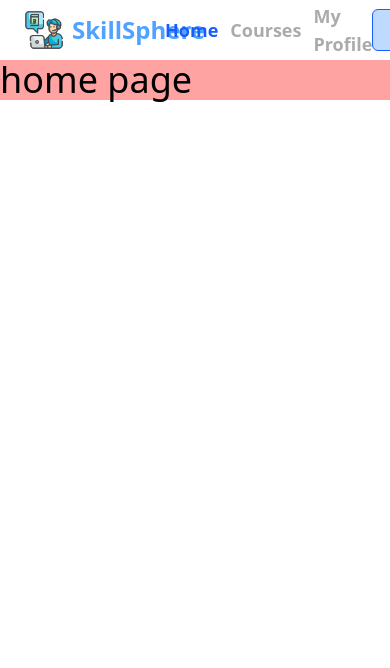
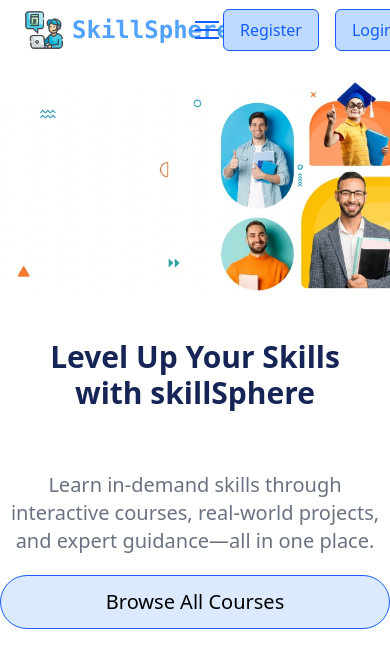
Before and after one commit to Rakib-dhali/Coursify, a Next.js app: page / in a window 390 px wide. Shown: the top 668 px of the page. Built offline with nearby package versions, Linux system fonts and the light colour scheme.

Commit message:
Add Banner component for skillSphere landing page
- Implemented responsive Banner component with background image
- Added title, description, and button for course browsing
- Ensured mobile and desktop views are optimized with conditional rendering

```diff
--- a/package.json
+++ b/package.json
@@ -12,7 +12,9 @@
     "motion": "^12.38.0",
     "next": "16.2.4",
     "react": "19.2.4",
-    "react-dom": "19.2.4"
+    "react-dom": "19.2.4",
+    "react-rough-notation": "^1.0.8",
+    "rough-notation": "^0.5.1"
   },
   "devDependencies": {
     "@tailwindcss/postcss": "^4",
--- a/src/app/(main)/page.tsx
+++ b/src/app/(main)/page.tsx
@@ -1,8 +1,9 @@
-import Image from "next/image";
+import Banner from "@/components/Banner";
 
-export default function page() {
+export default function HomePage() {
   return (
-    <div className="bg-red-300 text-4xl ">home page
-    </div>
+    <>
+     <Banner/>
+    </>
   );
 }
--- /dev/null
+++ b/src/components/Banner.tsx
@@ -0,0 +1,35 @@
+const Banner = () => {
+  return (
+    <>
+      <div
+        className="mx-auto bg-cover bg-center max-w-369 w-full aspect-video mt-5 md:mt-10 lg:mt-20 flex flex-col items-start justify-center gap-5 md:gap-8 lg:gap-10  "
+        style={{ backgroundImage: "url('/assets/banner.png')" }}
+      >
+        <h1 className="font-bold hidden text-2xl pl-5 md:text-3xl lg:text-6xl text-blue-950 md:flex items-center flex-wrap w-2/3 leading-20">
+          Level Up Your Skills with skillSphere
+        </h1>
+        <p className="pl-5 text-gray-500 hidden md:flex text-xl">
+          Learn in-demand skills through interactive courses, real-world
+          projects, <br /> and expert guidance—all in one place.
+        </p>
+        <button className="ml-5 hidden cursor-pointer hover:bg-blue-200 md:flex font-medium text-xl border border-blue-600 rounded-full px-5 py-3 bg-blue-100 ">
+          Browse All Courses
+        </button>
+      </div>
+      <div className="md:hidden flex flex-col gap-5">
+        <h1 className="font-bold text-3xl p-10 l text-blue-950 flex items-center text-center ">
+          Level Up Your Skills with skillSphere
+        </h1>
+        <p className="text-center text-gray-500 text-xl">
+          Learn in-demand skills through interactive courses, real-world
+          projects, and expert guidance—all in one place.
+        </p>
+        <button className="font-medium cursor-pointer hover:bg-blue-200 text-xl border border-blue-600 rounded-full px-5 py-3 bg-blue-100 ">
+          Browse All Courses
+        </button>
+      </div>
+    </>
+  );
+};
+
+export default Banner;
--- a/src/components/Nav.tsx
+++ b/src/components/Nav.tsx
@@ -13,6 +13,7 @@ export default function Nav() {
 
   const { scrollY } = useScroll();
   const [hidden, setHidden] = useState<boolean>(false);
+  const [menuOpen, setMenuOpen] = useState<boolean>(false);
 
   useMotionValueEvent(scrollY, "change", (current) => {
     const previous: number = scrollY.getPrevious() ?? 0;
@@ -40,15 +41,19 @@ export default function Nav() {
       }}
       transition={{ duration: 0.3, ease: "easeInOut" }}
     >
-      <div className="max-w-277.5 mx-auto h-15 flex items-center justify-between px-6  backdrop-blur-md">
+      <div className="max-w-369 mx-auto h-15 lg:h-20 flex items-center justify-between px-6  backdrop-blur-md">
         <div className="flex items-center">
           <Link href="/" className="flex items-center">
             <Image src="/assets/logo.png" alt="logo" width={40} height={40} />
-            <span className="ml-2 font-bold text-2xl text-blue-400">SkillSphere</span>
+            <span className="ml-2 font-bold text-2xl text-blue-400 font-mono">
+              SkillSphere
+            </span>
           </Link>
         </div>
 
-        <nav className="flex items-center gap-3">
+        <nav className="relative flex items-center gap-3">
+          {/* Desktop links */}
+          <div className="hidden md:flex items-center gap-3">
             <Link href="/" className={activeClass("/")}>
               Home
             </Link>
@@ -58,17 +63,70 @@ export default function Nav() {
             <Link href="/my-profile" className={activeClass("/my-profile")}>
               My Profile
             </Link>
+          </div>
+
+          {/* Mobile hamburger button */}
+          <button
+            className="md:hidden flex flex-col justify-center items-center gap-1.5 w-8 h-8"
+            onClick={() => setMenuOpen((prev) => !prev)}
+            aria-label="Toggle menu"
+            aria-expanded={menuOpen}
+          >
+            <span
+              className={`block h-0.5 w-6 bg-blue-600 transition-transform duration-300 ${menuOpen ? "translate-y-2 rotate-45" : ""}`}
+            />
+            <span
+              className={`block h-0.5 w-6 bg-blue-600 transition-opacity duration-300 ${menuOpen ? "opacity-0" : ""}`}
+            />
+            <span
+              className={`block h-0.5 w-6 bg-blue-600 transition-transform duration-300 ${menuOpen ? "-translate-y-2 -rotate-45" : ""}`}
+            />
+          </button>
+
+          {/* Mobile dropdown */}
+          {menuOpen && (
+            <div className="md:hidden absolute left-1/2 -translate-x-1/2 top-full  mt-2  rounded-lg bg-blue-100 border border-blue-400  shadow-lg py-1 z-50 ">
+              <div className="flex items-center justify-center gap-5 w-full ">
+                {" "}
+                <Link
+                  href="/"
+                  className={`block px-4 py-2 text-sm ${activeClass("/")}`}
+                  onClick={() => setMenuOpen(false)}
+                >
+                  Home
+                </Link>
+                <Link
+                  href="/courses"
+                  className={`block px-4 py-2 text-sm ${activeClass("/courses")}`}
+                  onClick={() => setMenuOpen(false)}
+                >
+                  Courses
+                </Link>
+                <Link
+                  href="/my-profile"
+                  className={`block px-4 py-2 text-sm ${activeClass("/my-profile")}`}
+                  onClick={() => setMenuOpen(false)}
+                >
+                  My Profile
+                </Link>
+              </div>
+            </div>
+          )}
         </nav>
 
         <div className="flex gap-4">
-          <button onClick={() => router.push("/register")} className="bg-blue-200 text-blue-600 border border-blue-600 px-4 py-2 rounded-md hover:bg-blue-300 transition duration-100">
+          <button
+            onClick={() => router.push("/register")}
+            className="bg-blue-200 text-blue-600 border border-blue-600 px-4 py-2 rounded-md hover:bg-blue-300 transition duration-100"
+          >
             Register
           </button>
-          <button onClick={() => router.push("/login")} className="bg-blue-200 text-blue-600 border border-blue-600 px-4 py-2 rounded-md hover:bg-blue-300 transition duration-100">
+          <button
+            onClick={() => router.push("/login")}
+            className="bg-blue-200 text-blue-600 border border-blue-600 px-4 py-2 rounded-md hover:bg-blue-300 transition duration-100"
+          >
             Login
           </button>
-
-
         </div>
       </div>
     </motion.header>
```
Also changed, not shown: public/assets/banner.png (added), 1 other file (tests, documents, lock files or other folders). Lines whose indentation alone changed are shown as unchanged.
